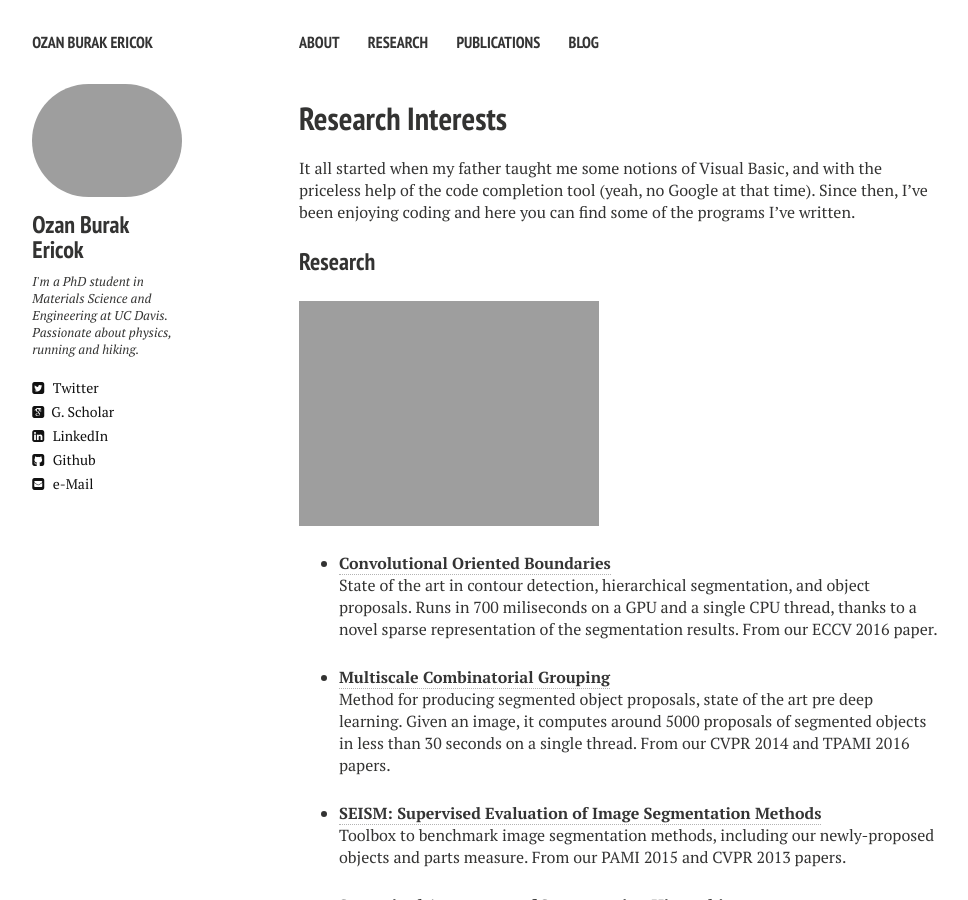
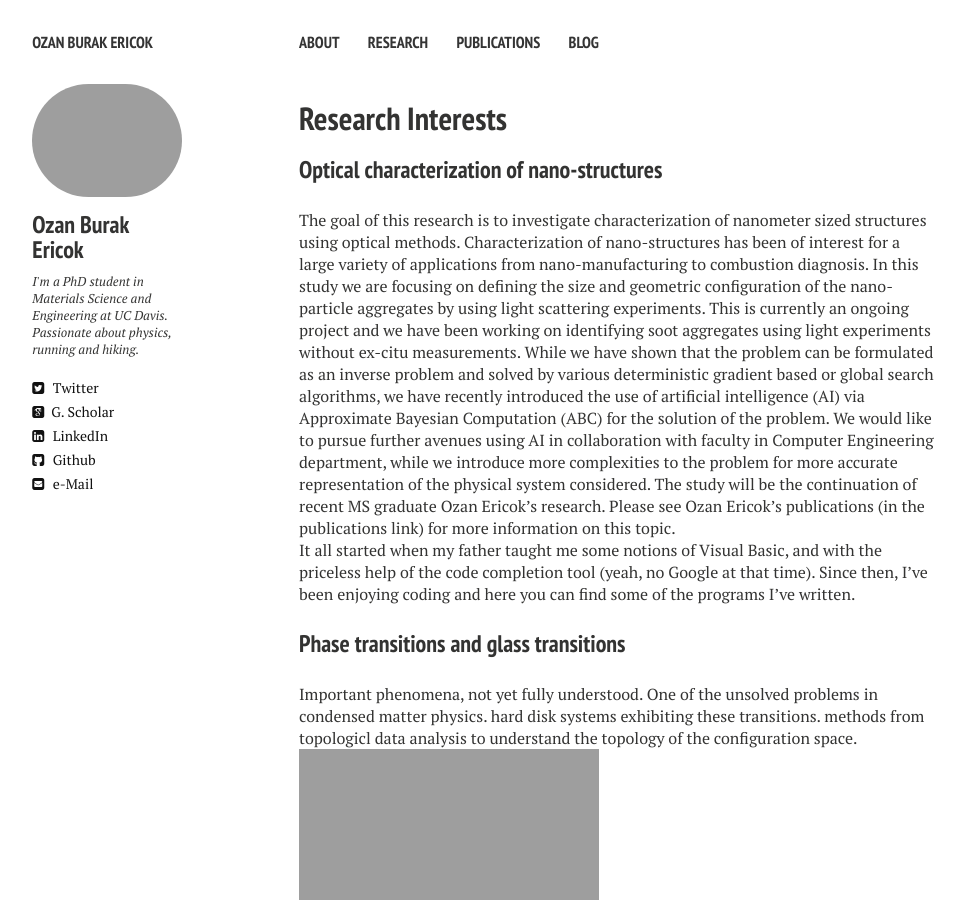
Before and after one commit to tsaatucdavis/tsaatucdavis.github.io, a Jekyll site: the page built from research.md, in a window 1280 px wide and 900 px high. Shown: the whole window, without its empty margins (21-989 px from the left). Built offline with Jekyll 4.4.1, drawn with Linux system fonts in a browser that asks for light colours; nearby versions of some CDN libraries.

Commit message:
Update research.md

```diff
--- a/research.md
+++ b/research.md
@@ -7,10 +7,14 @@ modified: 12-25-2019
 comments: false
 ---
 
+### Optical characterization of nano-structures
+
+The goal of this research is to investigate characterization of nanometer sized structures using optical methods.  Characterization of nano-structures has been of interest for a large variety of applications from nano-manufacturing to combustion diagnosis.  In this study we are focusing on defining the size and geometric configuration of the nano-particle aggregates by using light scattering experiments.  This is currently an ongoing project and we have been working on identifying soot aggregates using light experiments without ex-citu measurements.  While we have shown that the problem can be formulated as an inverse problem and solved by various deterministic gradient based or global search algorithms, we have recently introduced the use of artificial intelligence (AI) via Approximate Bayesian Computation (ABC) for the solution of the problem.  We would like to pursue further avenues using AI in collaboration with faculty in Computer Engineering department, while we introduce more complexities to the problem for more accurate representation of the physical system considered.  The study will be the continuation of recent MS graduate Ozan Ericok’s research.  Please see Ozan Ericok’s publications (in the publications link) for more information on this topic.
 
 It all started when my father taught me some notions of Visual Basic, and with the priceless help of the code completion tool (yeah, no Google at that time). Since then, I've been enjoying coding and here you can find some of the programs I've written.
 
-### Research
+### Phase transitions and glass transitions
+Important phenomena, not yet fully understood. One of the unsolved problems in condensed matter physics. hard disk systems exhibiting these transitions. methods from topologicl data analysis to understand the topology of the configuration space.
 
 <img src="{{ site.github.url }}/images/deep_learning.png" height="300" width="300">
 
```
